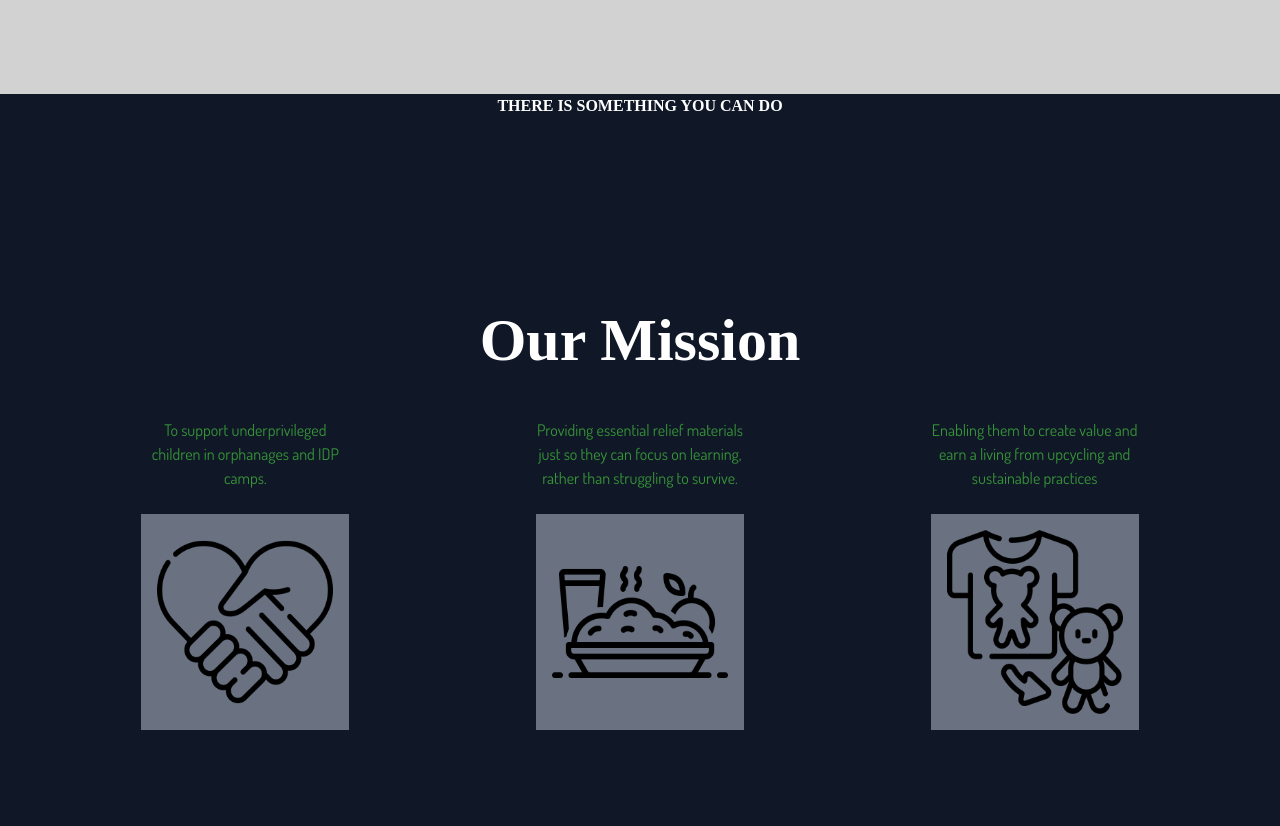
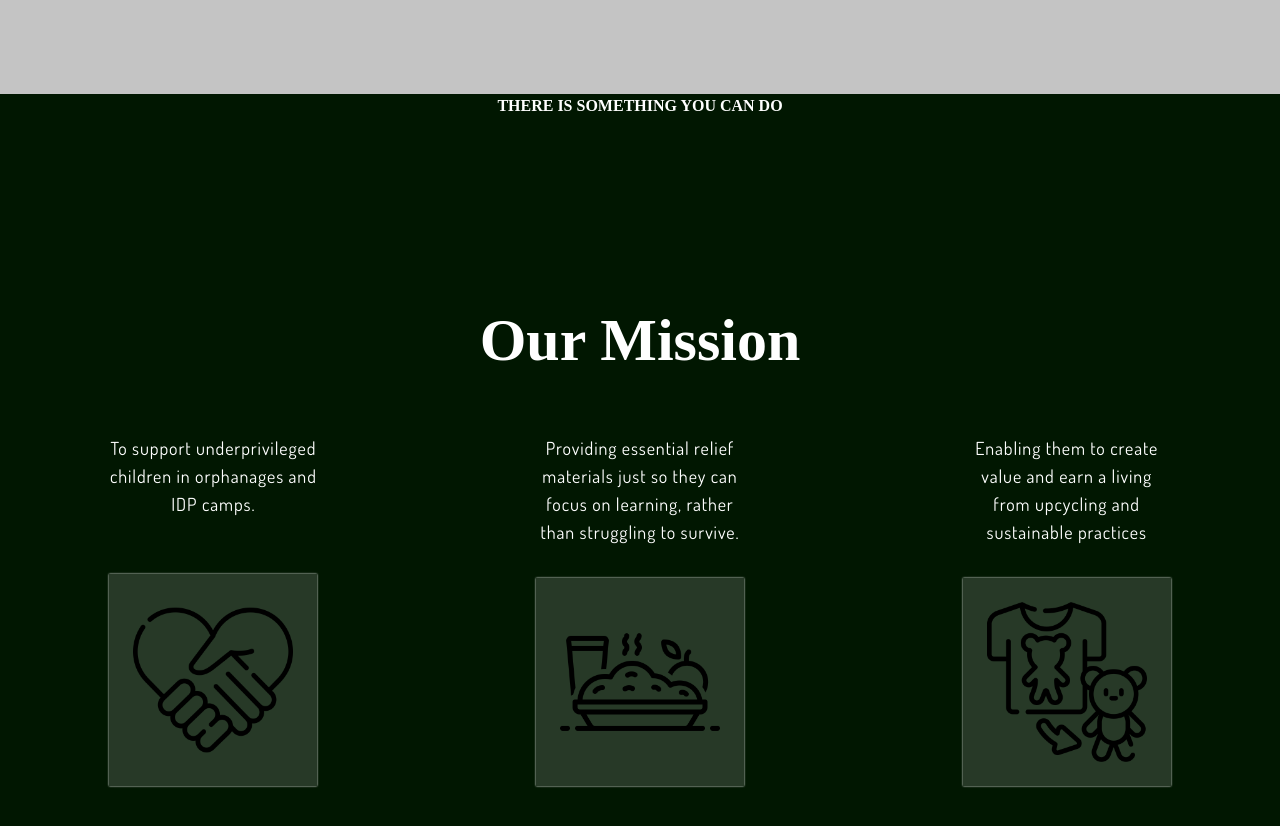
Before and after one commit to accdev1694/project-bta, a React (Vite) app: page / in a window 1280 px wide. Shown: the part 786-1612 px from the top of the page. Built offline with nearby package versions, Linux system fonts and the light colour scheme; a web font is replaced by a local one.

Commit message:
complete styling of mission section

```diff
--- /dev/null
+++ b/src/components/Description.jsx
@@ -0,0 +1,7 @@
+const Description = ({text}) => {
+    return ( <p className="text-lg text-white mt-2 mb-6 font-dosis tracking-wider">
+         {text}
+        </p> );
+}
+
+export default Description;
--- a/src/components/Goals.jsx
+++ b/src/components/Goals.jsx
@@ -1,8 +1,18 @@
-const Goals = ({text, icon}) => {
-    return ( <div className=" flex flex-col text-secondary text-center items-center font-dosis gap-6 h-78 max-w-52 mx-auto mt-8">
-        {text}
-        <img className="w-52 flex-1 bg-gray-500 p-4" src={icon} alt="" />
-    </div> );
-}
+import Description from "./Description";
+
+const Goals = ({ text, icon, alt }) => {
+  return (
+    <div className=" flex flex-col justify-between leading-[20px] text-default tracking-wider text-center items-center font-dosis gap-2 h-90 max-w-52 mx-auto mt-10">
+      <div className="h-[40%]">
+        <Description text={text} />
+      </div>
+      <img
+        className="h-[60%] w-52 bg-transparent-default p-6 shadow-[0_0_2px_white]"
+        src={icon}
+        alt={alt}
+      />
+    </div>
+  );
+};
 
 export default Goals;
--- a/src/components/sections/Home.jsx
+++ b/src/components/sections/Home.jsx
@@ -1,3 +1,4 @@
+import Description from "../Description";
 import DonateBtn from "../DonateBtn";
 import HeadingOne from "../HeadingOne";
 import HeadingTwo from "../HeadingTwo";
@@ -7,14 +8,9 @@ const Home = () => {
   return (
     <section id="home" className="mt-36 hero-image mx-[15%] pb-30">
       <HeadingOne title="COMFORT ABOJE FOUNDATION" />
-      <div className="flex flex-col justify-center text-center items-center bg-green-500/20 px-[20%] mt-28 ">
+      <div className="flex flex-col justify-center text-center items-center bg-transparent-green px-[20%] mt-28 ">
         <HeadingTwo title="Project Bta" />
-        <p className="text-lg text-white mt-2 mb-6 font-dosis tracking-wider">
-          An NGO dedicated to creating a world where every child, regardless of
-          circumstances, has access to opportunities for a better future,
-          fostering sustainability and empowerment through creativity and
-          innovation.
-        </p>
+        <Description text="An NGO dedicated to creating a world where every child, regardless of circumstances, has access to opportunities for a better future, fostering sustainability and empowerment through creativity and innovation." />
         <JoinUs />
       </div>
       <div className="flex justify-center items-center">
--- a/src/components/sections/Mission.jsx
+++ b/src/components/sections/Mission.jsx
@@ -6,14 +6,26 @@ const Mission = () => {
   return (
     <div
       id="mission"
-      className="text-center min-h-screen bg-gray-900 w-screen text-white mt-24"
+      className="text-center min-h-screen bg-dark-green w-screen text-white mt-24"
     >
       <HeadingOne title="THERE IS SOMETHING YOU CAN DO" />
       <HeadingTwo title="Our Mission" />
-      <div className="grid grid-cols-3 px-24 gap-24">
-        <Goals text="To support underprivileged children in orphanages and IDP camps." icon="images/goal1.png"/>
-        <Goals text=" Providing essential relief materials just so they can focus on learning, rather than struggling to survive. " icon="images/goal2.png"/>
-        <Goals text="Enabling them to create value and earn a living from upcycling and sustainable practices" icon="images/goal3.png"/>
+      <div className="grid grid-cols-3">
+        <Goals
+          text="To support underprivileged children in orphanages and IDP camps."
+          icon="images/goal1.png"
+          alt="Loving Handshake"
+        />
+        <Goals
+          text=" Providing essential relief materials just so they can focus on learning, rather than struggling to survive. "
+          icon="images/goal2.png"
+          alt="Bowl of food"
+        />
+        <Goals
+          text="Enabling them to create value and earn a living from upcycling and sustainable practices"
+          icon="images/goal3.png"
+          alt="doll made from old clothes"
+        />
       </div>
     </div>
   );
--- a/src/index.css
+++ b/src/index.css
@@ -9,8 +9,11 @@ body {
     /* Colors */
     --color-primary: #363636;
     --color-secondary: #379537;
-    --color-default: #d2d2d2;
+    --color-default: #c4c4c4;
     --color-accent: #ae2300;
+    --color-tranparent-green: #37953726;
+    --color-transparent-default: #d2d2d22e;
+    --color-dark-green: #011701;
     /* Fonts */
     --font-abel: "Abel", sans-serif;
     --font-inria: "Inria Sans", serif;
@@ -30,12 +33,24 @@ body {
   .text-accent {
     color: var(--color-accent);
   }
+  .text-default {
+    color: var(--color-default);
+  }
   .bg-default {
     background-color: var(--color-default);
     /* opacity: 60%; */
   }
+  .bg-transparent-default {
+    background-color: var(--color-transparent-default);
+  }
+  .bg-transparent-green {
+    background-color: var(--color-tranparent-green);
+  }
   .bg-secondary {
     background-color: var(--color-secondary);
+  }
+  .bg-dark-green {
+    background-color: var(--color-dark-green);
   }
   .font-abel {
     font-family: var(--font-abel);
```
